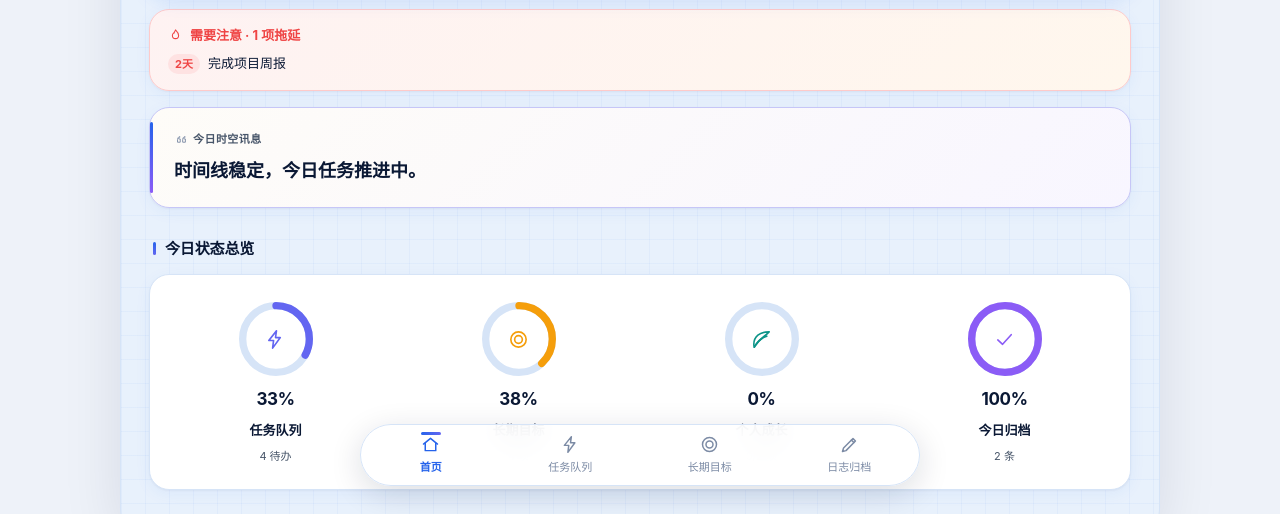
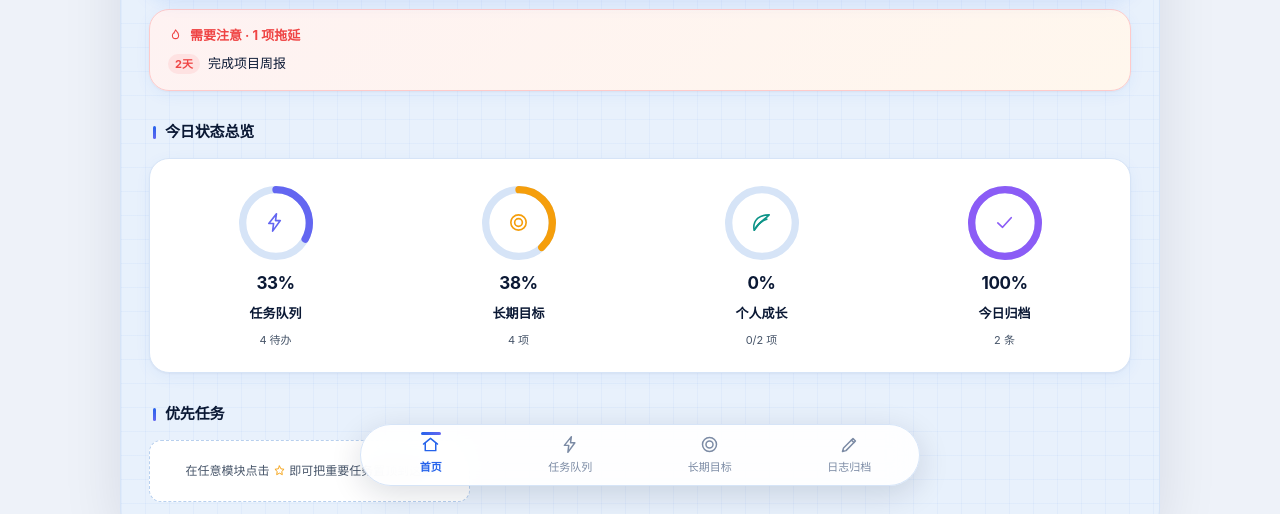
Before and after one commit to huantongxue-ai/Dog_schedule, a plain HTML site: page index.html in a window 1280 px wide. Shown: the part 290-804 px from the top of the page. Drawn offline with Linux system fonts and the light colour scheme.

Commit message:
Add files via upload

```diff
--- a/index.html
+++ b/index.html
@@ -68,10 +68,10 @@
   .greet .add { position: absolute; top: 16px; right: 16px; z-index: 2; border:none; cursor:pointer; display:inline-flex; align-items:center; gap:6px; background: var(--accent); color:var(--on-accent); font-size: 13px; font-weight: 700; padding: 9px 15px 9px 12px; border-radius: 999px; box-shadow: var(--shadow-overlay); transition: transform .12s, filter .15s; }
   .greet .add:active { transform: scale(.95); filter: brightness(1.15); } .greet .add svg { margin-top: -1px; }
 
-  .quote { margin-top: 16px; padding: 16px 18px; border-radius: var(--radius-card); background: linear-gradient(135deg, #fefcf8 0%, #f8f6ff 100%); border: 1px solid color-mix(in srgb, var(--module-5) 22%, var(--border)); box-shadow: var(--shadow-card); position: relative; }
-  .quote::before { content:""; position:absolute; left:0; top:14px; bottom:14px; width:3px; border-radius:2px; background: linear-gradient(180deg, var(--accent), var(--module-5)); }
-  .quote .tag { display:inline-flex; align-items:center; gap:6px; font-size: 11px; font-weight: 700; color: var(--text-secondary); letter-spacing: .04em; margin-bottom: 9px; } .quote .tag svg { color: var(--text-tertiary); }
-  .quote .txt { font-size: 16px; font-weight: 600; line-height: 1.55; color: var(--text); }
+
+
+
+
 
   .rings { display: grid; grid-template-columns: repeat(4, 1fr); gap: 6px; padding: 20px 6px; margin-top: 14px; }
   .ring { display:flex; flex-direction:column; align-items:center; gap: 8px; cursor:pointer; }
@@ -191,7 +191,7 @@
     .greet h1 { font-size: 32px; } .greet p { font-size: 14px; }
     .greet .add { top: 20px; right: 20px; }
     .bureau-badge { font-size: 12px; padding: 5px 13px; }
-    .quote { padding: 22px 24px; border-radius: 20px; } .quote .txt { font-size: 18px; }
+
     .sec-title { font-size: 15px; margin: 30px 4px 14px; }
     .card { border-radius: 20px; }
     .rings { gap: 8px; padding: 24px 8px; }
@@ -259,15 +259,6 @@
 const CONFIG = {
   storageKey: "time-bureau-dog-mobile-v3",
   owner: "时间管理局", slogan: "Time Bureau · 狗狗日程报", brand: "🐕",
-  quotes: [
-    "新的时间循环已启动，小狗副局长已就位！",
-    "时间线稳定，今日任务推进中。",
-    "把大目标拆成小步骤，时空跳跃更稳。",
-    "坚持到一半时，时间管理局为你加油。",
-    "收个尾，给这周的时间线画上句号。",
-    "时间暂停模式，小狗也要好好休息。",
-    "复盘时间线，为下周的旅程校准方向。",
-  ],
   overview: [
     { key: "tasks", label: "任务队列", icon: "bolt", color: "var(--module-2)",
       calc: d => { const it=d.tasks||[]; const t=today(); const archived=(d.archive||[]).filter(a=>a.date===t&&a.category!=="goal").length; const total=it.length+archived; return { value: total?Math.round(archived/total*100):0, sub: `${it.length} 待办` }; } },
@@ -655,7 +646,7 @@ function ringSVG(pct, color){ const r=25, c=2*Math.PI*r, off=c*(1-Math.min(100,p
 
 /* ---------- HOME ---------- */
 function renderHome(){
-  const now=new Date(); const dow=(now.getDay()+6)%7; const q=CONFIG.quotes[dow%CONFIG.quotes.length];
+  const now=new Date();
   const hour=now.getHours(); const hi=hour<5?"夜深了":hour<11?"早上好":hour<13?"中午好":hour<18?"下午好":"晚上好";
   const rings=CONFIG.overview.map(o=>{ const r=o.calc(data); return `<div class="ring" data-open="${o.key}"><div class="dial">${ringSVG(r.value,o.color)}<span class="mid" style="color:${o.color}">${icon(o.icon,23)}</span></div><div class="pct">${r.value}%</div><div class="lbl">${o.label}</div><div class="sub">${r.sub}</div></div>`; }).join("");
 
@@ -683,7 +674,6 @@ function renderHome(){
   $("#screen").innerHTML=`
     <div class="greet"><div><span class="bureau-badge">🐶 时间管理局</span><h1>${hi}</h1><p>欢迎回到${CONFIG.owner}</p></div></div>
     ${alertBanner}
-    <div class="quote"><span class="tag">${icon("quote",13)} 今日时空讯息</span><div class="txt">${esc(q)}</div></div>
     <div class="sec-title">今日状态总览</div><div class="card rings">${rings}</div>
     <div class="sec-title">优先任务</div><div class="pin-list">${pinned}</div>
     <div class="sec-title">快速记录</div><div class="quick-grid">${quick}</div>`;
```
